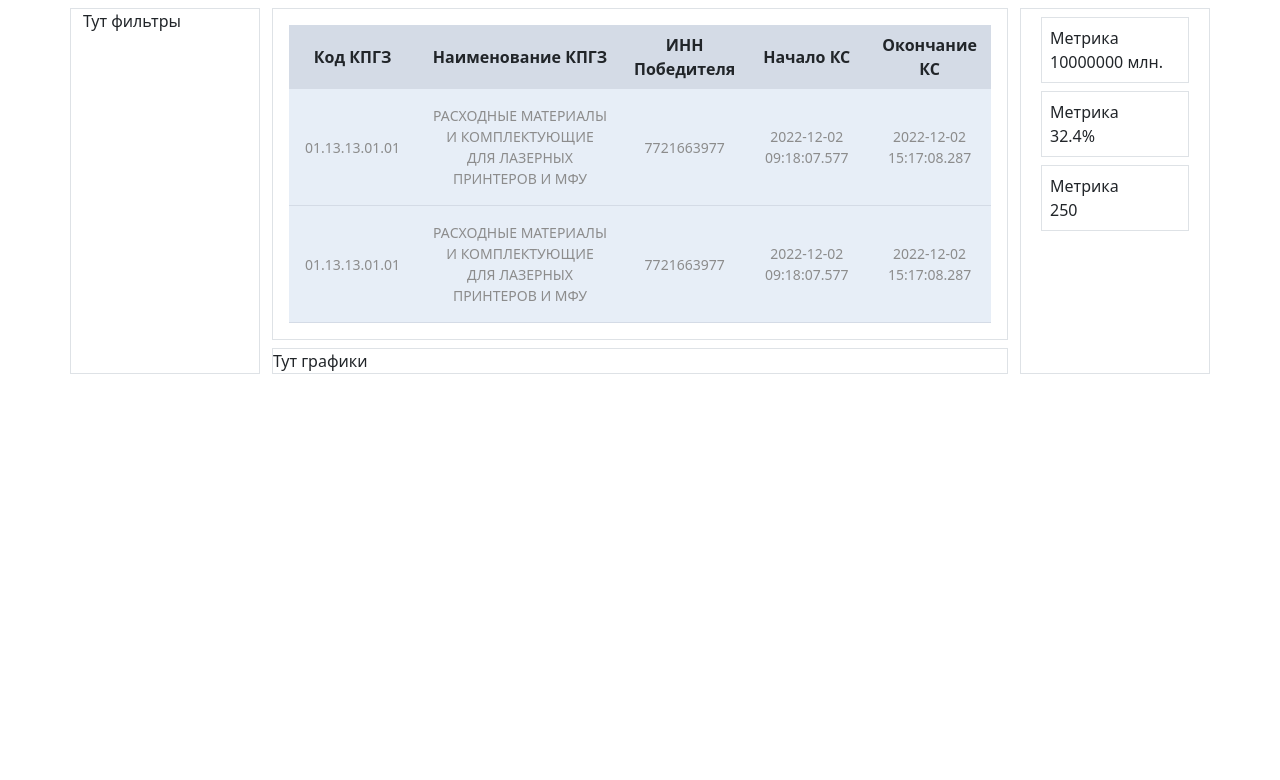
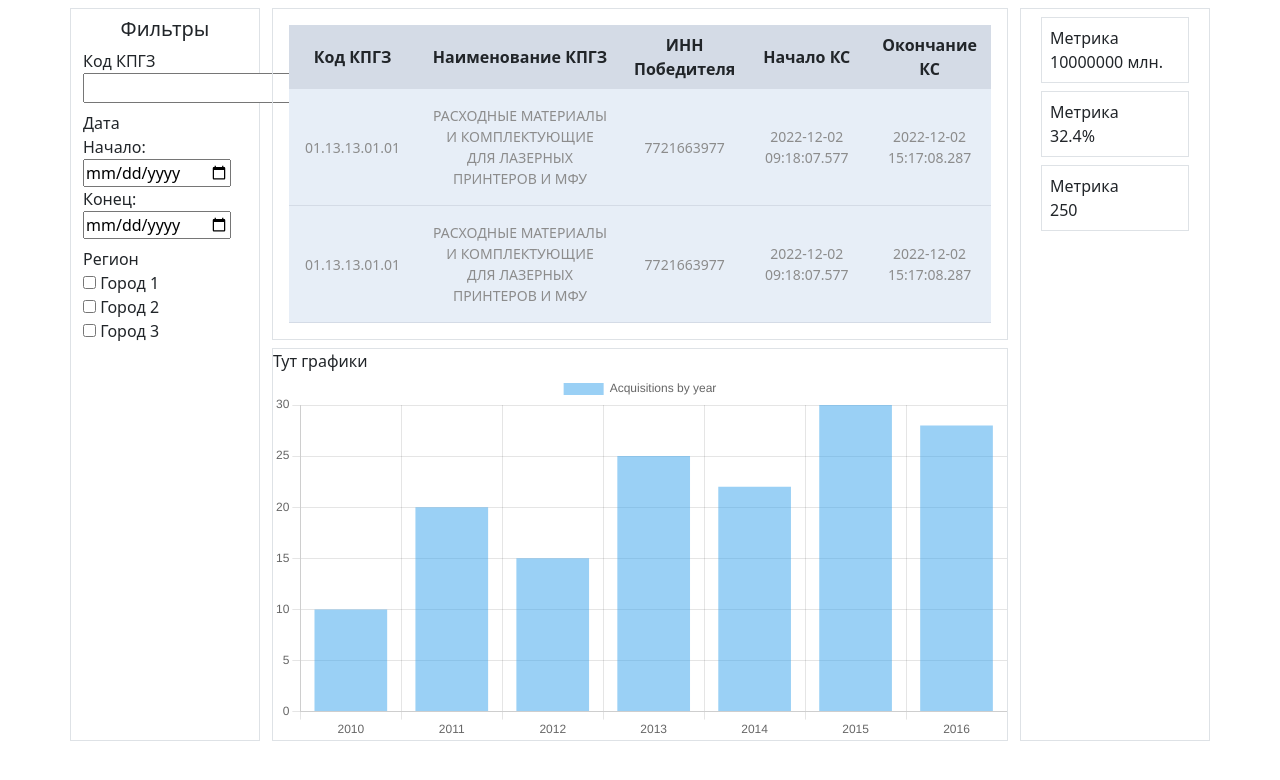
Before and after one commit to ozeemm/Tender-Hack-2025, a Vue app in the folder client/: page / in a window 1280 px wide. Shown: the top 780 px of the page. Built offline with nearby package versions, Linux system fonts and the light colour scheme.

Commit message:
Added example chart

```diff
--- a/client/package.json
+++ b/client/package.json
@@ -11,6 +11,7 @@
   "dependencies": {
     "axios": "^1.8.1",
     "bootstrap": "^5.3.3",
+    "chart.js": "^4.4.8",
     "vue": "^3.5.13",
     "vue-router": "^4.5.0"
   },
--- a/client/src/App.vue
+++ b/client/src/App.vue
@@ -1,5 +1,7 @@
 <script setup>
-    import { ref } from 'vue'
+    import { ref, useTemplateRef, onMounted } from 'vue'
+
+    import Chart from 'chart.js/auto';
 
     import MetricItem from "./components/MetricItem.vue"
     import MyTable from "./components/MyTable.vue"
@@ -17,12 +19,63 @@
             ["01.13.13.01.01", "РАСХОДНЫЕ МАТЕРИАЛЫ И КОМПЛЕКТУЮЩИЕ ДЛЯ ЛАЗЕРНЫХ ПРИНТЕРОВ И МФУ", "7721663977", "2022-12-02 09:18:07.577", "2022-12-02 15:17:08.287" ]
         ]
     })
+
+    const testChart = useTemplateRef('testChart')
+
+    onMounted(() => {
+        const data = [
+            { year: 2010, count: 10 },
+            { year: 2011, count: 20 },
+            { year: 2012, count: 15 },
+            { year: 2013, count: 25 },
+            { year: 2014, count: 22 },
+            { year: 2015, count: 30 },
+            { year: 2016, count: 28 },
+        ];
+
+        new Chart(testChart.value,{
+            type: 'bar',
+            data: {
+                labels: data.map(row => row.year),
+                datasets: [
+                    {
+                        label: 'Acquisitions by year',
+                        data: data.map(row => row.count)
+                    }
+                ]
+            }
+        })
+    })
 </script>
 
 <template>
-    <div class="container mt-2">
+    <div class="container mt-2 mb-2">
         <div class="row">
-            <div class="col-2 border">Тут фильтры</div>
+            <!-- Фильтры -->
+            <div class="col-2 border">
+                <div class="text-center mt-2">
+                    <h5>Фильтры</h5>
+                </div>
+                <div class="mt-2">
+                    Код КПГЗ<br>
+                    <input type="text">
+                </div>
+
+                <div class="mt-2">
+                    Дата<br>
+                    Начало: <input type="date">
+                    Конец: <input type="date">
+                </div>
+
+                <div class="mt-2">
+                    Регион<br>
+                    <input type="checkbox"> Город 1<br>
+                    <input type="checkbox"> Город 2<br>
+                    <input type="checkbox"> Город 3<br>
+                </div>
+            </div>
+
+            <!-- Таблица, графики -->
             <div class="col-8">
 
                 <div class="border">
@@ -31,9 +84,14 @@
 
                 <div class="border mt-2">
                     Тут графики
+                    <canvas ref="testChart">
+
+                    </canvas>
                 </div>
 
             </div>
+
+            <!-- Метрики -->
             <div class="col-2 border">
                 <metric-item v-for="metric in metrics" :metric="metric.metric" :value="metric.value"/>
             </div>
```
Also changed, not shown: 1 other file (tests, documents, lock files or other folders).
